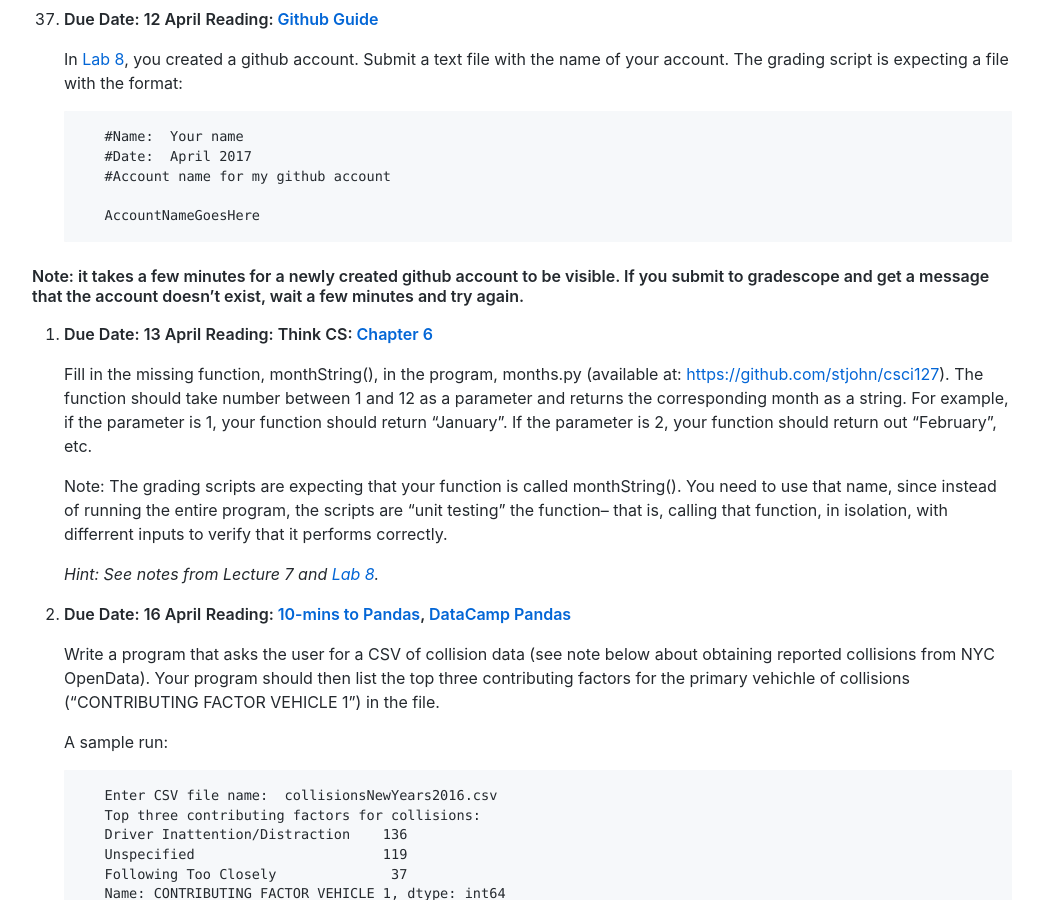
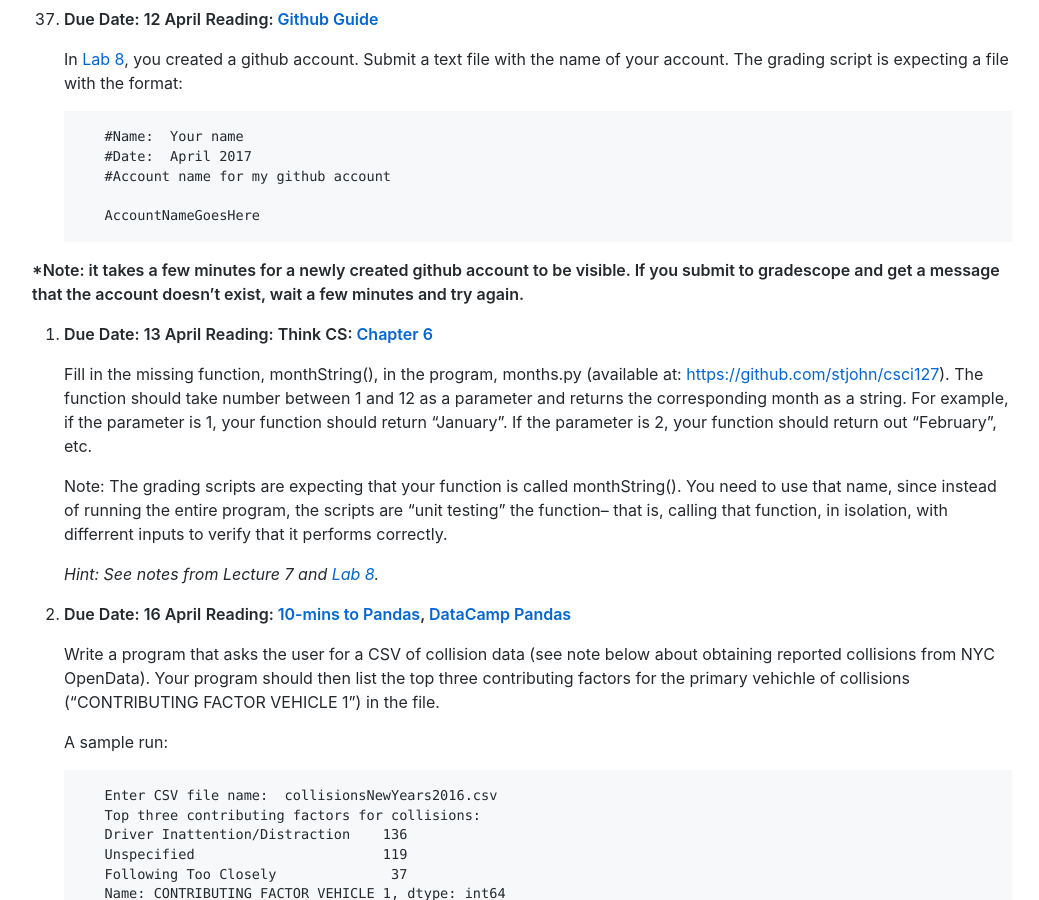
Before and after one commit to maryash/maryash.github.io, a Jekyll site: the page built from 127/assignments.md, in a window 1280 px wide and 900 px high, scrolled down 21689 px. Shown: the whole window, without its empty margins (118-1157 px from the left). Built offline with Jekyll 4.4.1, drawn with Linux system fonts in a browser that asks for light colours; comment, search, counter and statistics services are not loaded.

```diff
--- a/127/assignments.md
+++ b/127/assignments.md
@@ -653,7 +653,7 @@ Submit the following programs via [Gradescope:](http://gradescope.com)
 
             AccountNameGoesHere
 
-#### Note: it takes a few minutes for a newly created github account to be visible. If you submit to gradescope and get a message that the account doesn't exist, wait a few minutes and try again.
+***Note: it takes a few minutes for a newly created github account to be visible. If you submit to gradescope and get a message that the account doesn't exist, wait a few minutes and try again.**
 
 38.  **Due Date: 13 April** **Reading: Think CS: [Chapter 6](http://interactivepython.org/runestone/static/thinkcspy/Functions/toctree.html)**
 
```
